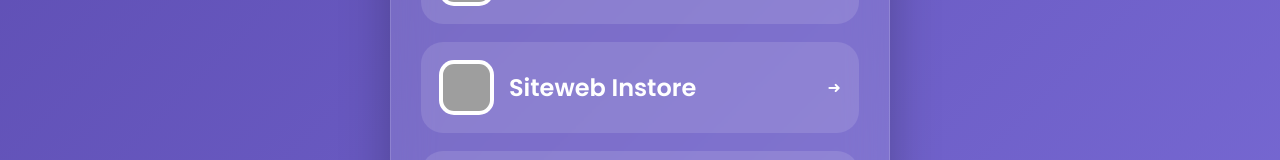
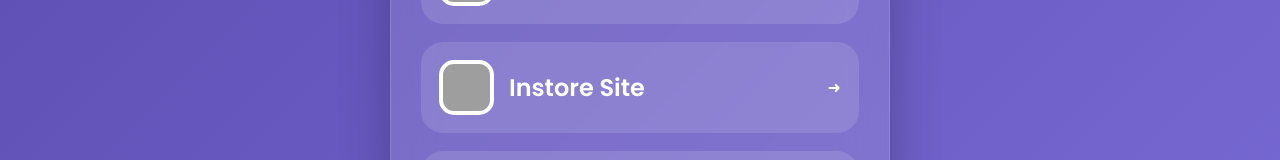
Before and after one commit to Hamza323-PNG/instore-links, a plain HTML site: page index.html in a window 1280 px wide. Shown: the part 440-600 px from the top of the page. Drawn offline with Linux system fonts and the light colour scheme; grey boxes are pictures that could not be loaded.

Commit message:
Rename 'Siteweb Instore' to 'Instore Site'

```diff
--- a/index.html
+++ b/index.html
@@ -150,7 +150,7 @@ font-size:14px;
 <div class="left">
 <img src="https://i.postimg.cc/pXv90mXw/pozwer-(4).png" style="width:55px;height:55px;border-radius:15px;object-fit:cover;">
 <div>
-<h3>Siteweb Instore</h3>
+<h3>Instore Site</h3>
 </div>
 </div>
 ➜
```
